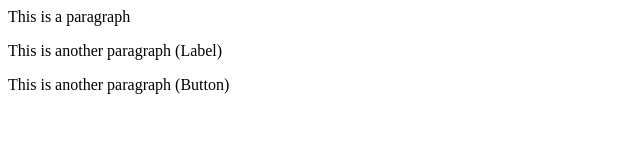
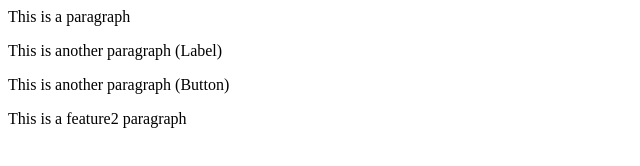
Before and after one commit to ShettiRaviTeja/Localrepo2, a plain HTML site: page index.html in a window 1280 px wide. Shown: the whole page, without its empty margins (0-640 px from the left). Drawn offline with Linux system fonts and the light colour scheme.

Commit message:
feature2 para added

```diff
--- a/index.html
+++ b/index.html
@@ -1,3 +1,4 @@
 <p>This is a paragraph</p>
 <p>This is another paragraph (Label)</p>
 <p>This is another paragraph (Button)</p>
+<p>This is a feature2 paragraph</p>
```
